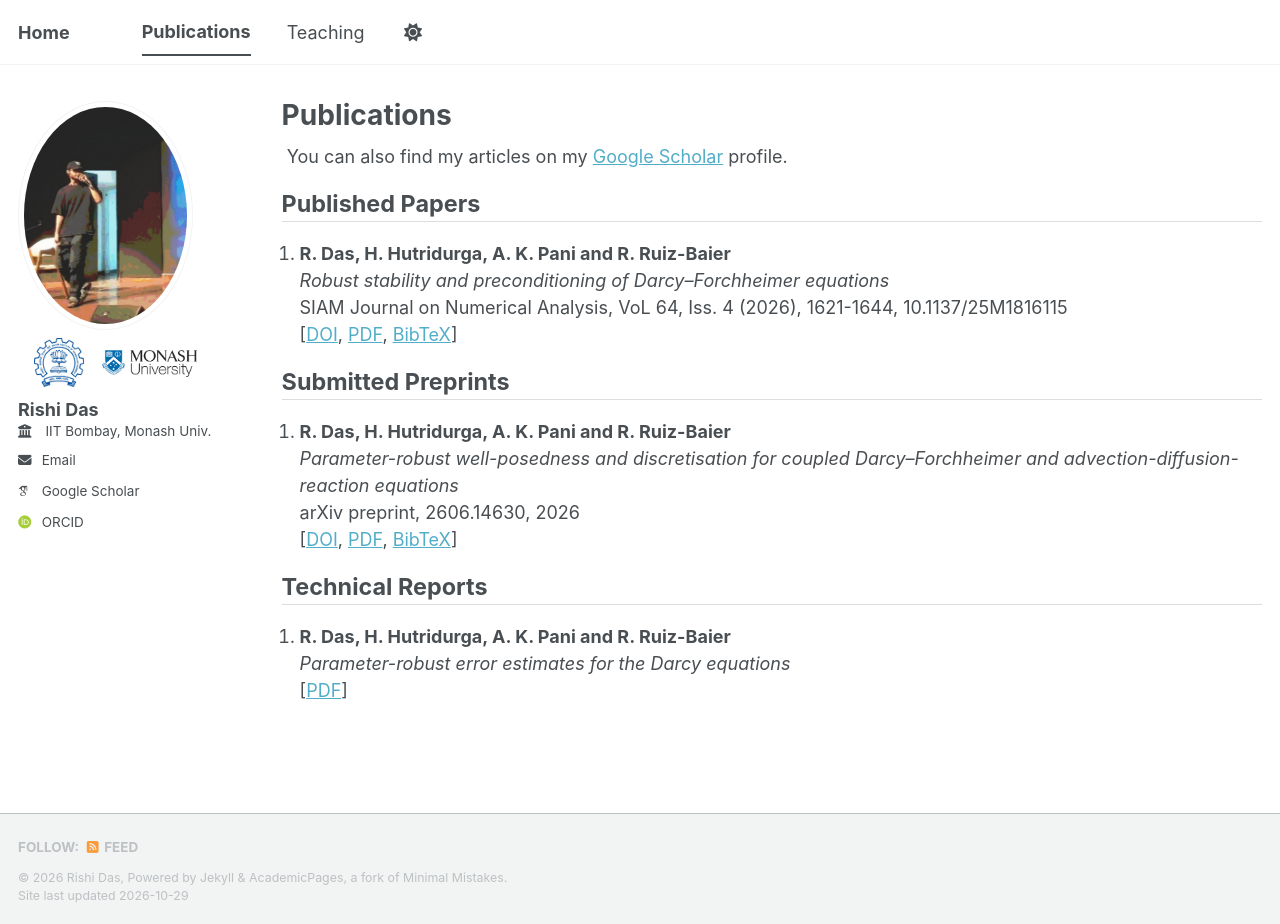
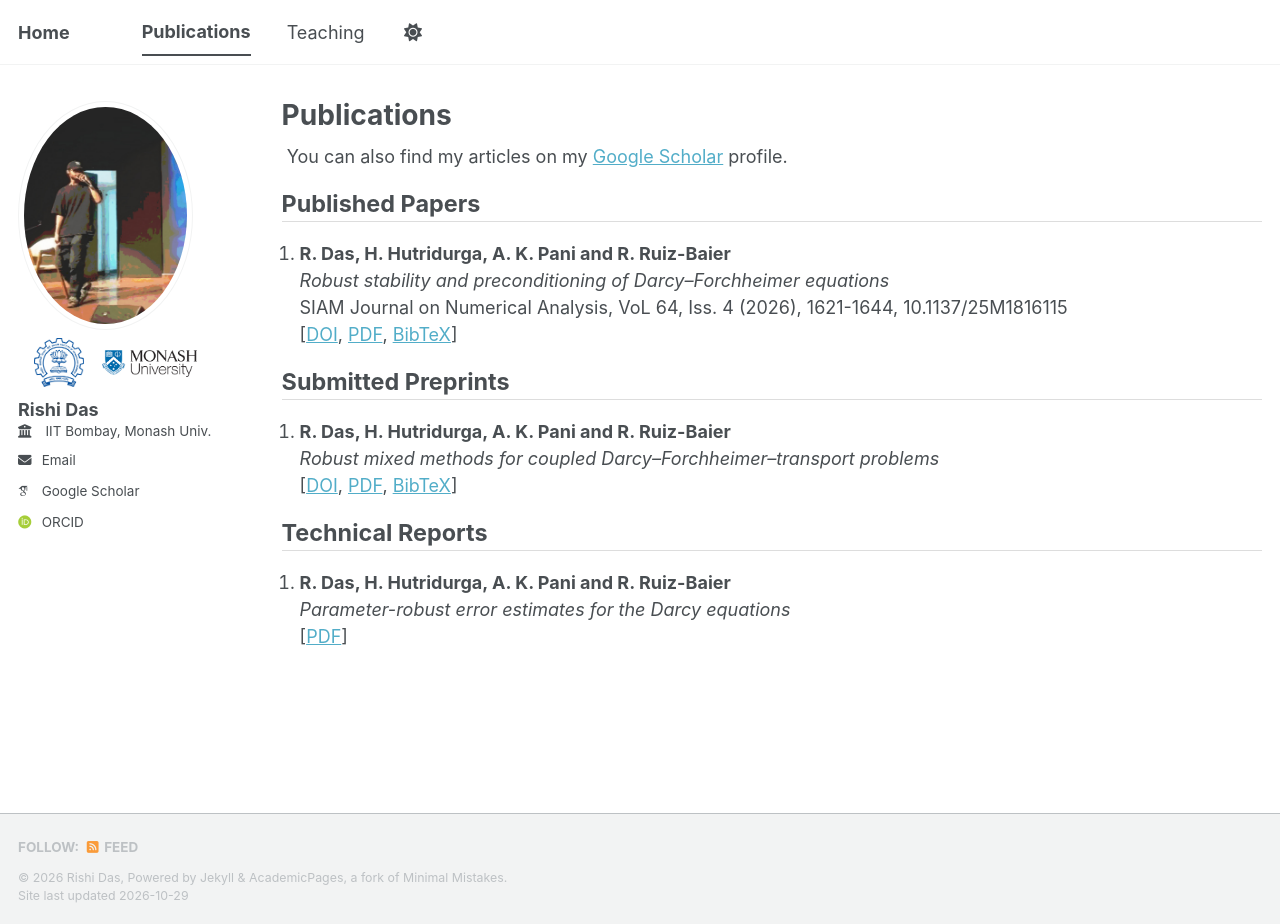
Before and after one commit to rishidas-04/rishidas-04.github.io, a Jekyll site: the page built from _pages/publications.html, in a window 1280 px wide and 924 px high. Built offline with Jekyll 4.4.1, drawn with Linux system fonts in a browser that asks for light colours; some web fonts are replaced; a script bundle is joined from its source files by our own code; library files that are not in the unit come from our copies.

Commit message:
Update submitted preprint details in publications.html
Updated the title of the submitted preprint and commented out the previous reference.

```diff
--- a/_pages/publications.html
+++ b/_pages/publications.html
@@ -28,10 +28,10 @@ author_profile: true
 <ol reversed>
   <li>
     <strong>R. Das, H. Hutridurga, A. K. Pani and R. Ruiz-Baier</strong><br>
-    <em>Parameter-robust well-posedness and discretisation for coupled Darcy–Forchheimer and advection-diffusion-reaction equations</em><br>
-    arXiv preprint, 2606.14630, 2026<br>
+    <em>Robust mixed methods for coupled Darcy–Forchheimer–transport problems</em><br>
+    <!-- arXiv preprint, 2606.14630, 2026<br> -->
     [<a href="https://doi.org/10.48550/arXiv.2606.14630">DOI</a>,
-    <a href="https://arxiv.org/pdf/2606.14630">PDF</a>,
+    <a href="https://arxiv.org/pdf/2606.14630v2">PDF</a>,
     <a href="https://arxiv.org/bibtex/2606.14630">BibTeX</a>]
   </li>
 </ol>
```
